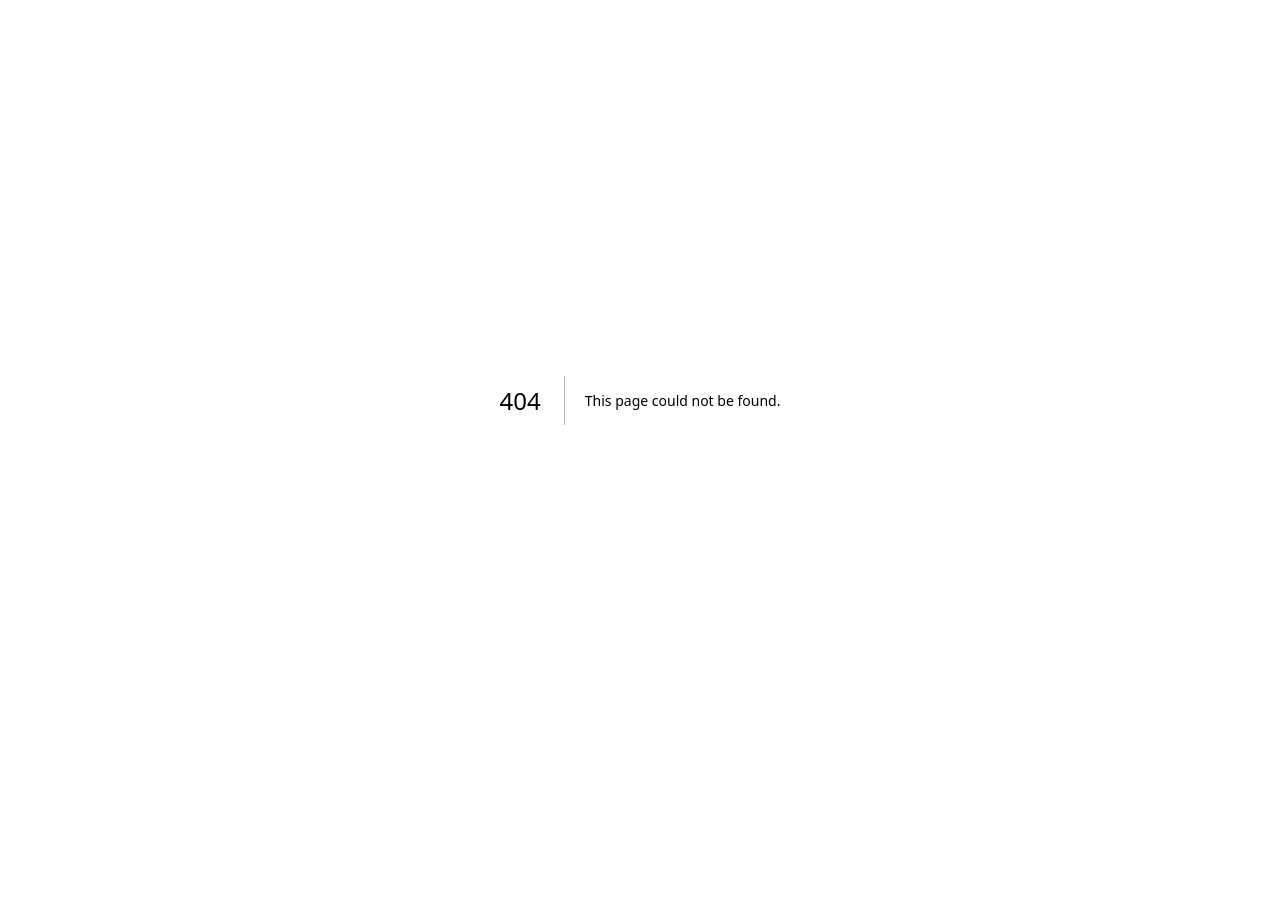
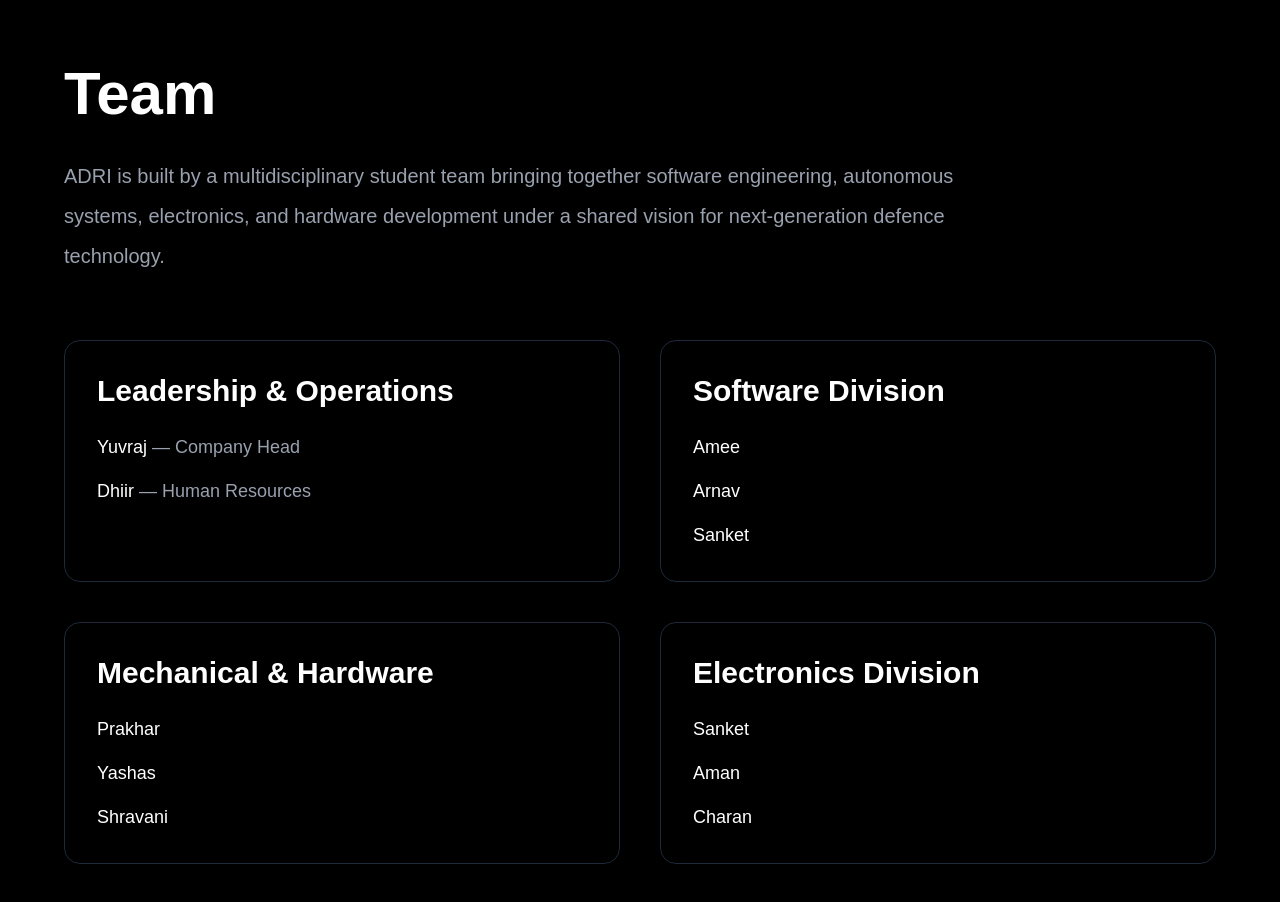
Before and after one commit to Glitch-in-Antariksh/ADRI, a Next.js app: page /team in a window 1280 px wide. Before the commit this address had no page. Shown: the top 902 px of the page. Before the commit the page ends 800 px from the top, so only its background shows below. Built offline with nearby package versions, Linux system fonts and the light colour scheme.

Commit message:
updated buttons

```diff
--- /dev/null
+++ b/src/app/projects/page.js
@@ -0,0 +1,94 @@
+export default function Projects() {
+  return (
+    <main className="bg-black text-white min-h-screen px-16 py-16">
+
+      <div className="max-w-6xl text-left">
+
+        <h1 className="text-6xl font-bold mb-8">
+          Projects
+        </h1>
+
+        <p className="text-gray-400 text-xl leading-10 max-w-4xl">
+          ADRI is currently developing a range of experimental
+          defence and autonomous technology systems focused on
+          surveillance, intelligent reconnaissance, aerial mobility,
+          and real-world battlefield adaptability.
+        </p>
+
+        <p className="text-gray-500 text-lg leading-9 mt-10 max-w-4xl">
+          These projects are actively under research and development,
+          with each system designed to explore practical deployment,
+          rapid prototyping, and scalable defence innovation.
+        </p>
+
+        <div className="grid grid-cols-1 md:grid-cols-2 gap-8 mt-16">
+
+          <div className="border border-gray-800 rounded-2xl p-8 hover:border-gray-600 transition">
+
+            <h2 className="text-3xl font-semibold mb-4">
+              AI Surveillance System
+            </h2>
+
+            <p className="text-gray-500 leading-8">
+              An intelligent software-based surveillance platform
+              powered by computer vision and image recognition
+              algorithms. The system is being designed for terrain
+              mapping, target detection, object tracking, and
+              autonomous battlefield awareness.
+            </p>
+
+          </div>
+
+          <div className="border border-gray-800 rounded-2xl p-8 hover:border-gray-600 transition">
+
+            <h2 className="text-3xl font-semibold mb-4">
+              Tactical Recon Drone
+            </h2>
+
+            <p className="text-gray-500 leading-8">
+              A lightweight experimental drone platform focused on
+              reconnaissance, testing, and rapid prototyping.
+              Designed as an agile aerial system for short-range
+              surveillance and field experimentation.
+            </p>
+
+          </div>
+
+          <div className="border border-gray-800 rounded-2xl p-8 hover:border-gray-600 transition">
+
+            <h2 className="text-3xl font-semibold mb-4">
+              Perch-Class Autonomous Drone
+            </h2>
+
+            <p className="text-gray-500 leading-8">
+              A larger autonomous drone system currently under
+              development with advanced aerial endurance and
+              perch-capability integration. This platform is
+              intended for scalable deployment and future
+              commercial production.
+            </p>
+
+          </div>
+
+          <div className="border border-gray-800 rounded-2xl p-8 hover:border-gray-600 transition">
+
+            <h2 className="text-3xl font-semibold mb-4">
+              Embedded Defence Systems
+            </h2>
+
+            <p className="text-gray-500 leading-8">
+              Experimental embedded electronics and autonomous
+              hardware systems being developed to support ADRI’s
+              growing ecosystem of intelligent aerial and
+              battlefield technologies.
+            </p>
+
+          </div>
+
+        </div>
+
+      </div>
+
+    </main>
+  );
+}
--- /dev/null
+++ b/src/app/team/page.js
@@ -0,0 +1,142 @@
+export default function Team() {
+  return (
+    <main className="bg-black text-white min-h-screen px-16 py-16">
+
+      <div className="max-w-6xl">
+
+        <h1 className="text-6xl font-bold mb-8">
+          Team
+        </h1>
+
+        <p className="text-gray-400 text-xl leading-10 max-w-4xl">
+          ADRI is built by a multidisciplinary student team
+          bringing together software engineering, autonomous
+          systems, electronics, and hardware development under
+          a shared vision for next-generation defence technology.
+        </p>
+
+        <div className="grid grid-cols-1 md:grid-cols-2 gap-10 mt-16">
+
+          <div className="border border-gray-800 rounded-2xl p-8">
+
+            <h2 className="text-3xl font-semibold mb-6">
+              Leadership & Operations
+            </h2>
+
+            <div className="space-y-4 text-gray-400 text-lg">
+
+              <div>
+                <span className="text-white font-medium">
+                  Yuvraj
+                </span>
+                {" "}— Company Head
+              </div>
+
+              <div>
+                <span className="text-white font-medium">
+                  Dhiir
+                </span>
+                {" "}— Human Resources
+              </div>
+
+            </div>
+
+          </div>
+
+          <div className="border border-gray-800 rounded-2xl p-8">
+
+            <h2 className="text-3xl font-semibold mb-6">
+              Software Division
+            </h2>
+
+            <div className="space-y-4 text-gray-400 text-lg">
+
+              <div>
+                <span className="text-white font-medium">
+                  Amee
+                </span>
+              </div>
+
+              <div>
+                <span className="text-white font-medium">
+                  Arnav
+                </span>
+              </div>
+
+              <div>
+                <span className="text-white font-medium">
+                  Sanket
+                </span>
+              </div>
+
+            </div>
+
+          </div>
+
+          <div className="border border-gray-800 rounded-2xl p-8">
+
+            <h2 className="text-3xl font-semibold mb-6">
+              Mechanical & Hardware
+            </h2>
+
+            <div className="space-y-4 text-gray-400 text-lg">
+
+              <div>
+                <span className="text-white font-medium">
+                  Prakhar
+                </span>
+              </div>
+
+              <div>
+                <span className="text-white font-medium">
+                  Yashas
+                </span>
+              </div>
+
+              <div>
+                <span className="text-white font-medium">
+                  Shravani
+                </span>
+              </div>
+
+            </div>
+
+          </div>
+
+          <div className="border border-gray-800 rounded-2xl p-8">
+
+            <h2 className="text-3xl font-semibold mb-6">
+              Electronics Division
+            </h2>
+
+            <div className="space-y-4 text-gray-400 text-lg">
+
+              <div>
+                <span className="text-white font-medium">
+                  Sanket
+                </span>
+              </div>
+
+              <div>
+                <span className="text-white font-medium">
+                  Aman
+                </span>
+              </div>
+
+              <div>
+                <span className="text-white font-medium">
+                  Charan
+                </span>
+              </div>
+
+            </div>
+
+          </div>
+
+        </div>
+
+      </div>
+
+    </main>
+  );
+}
```
